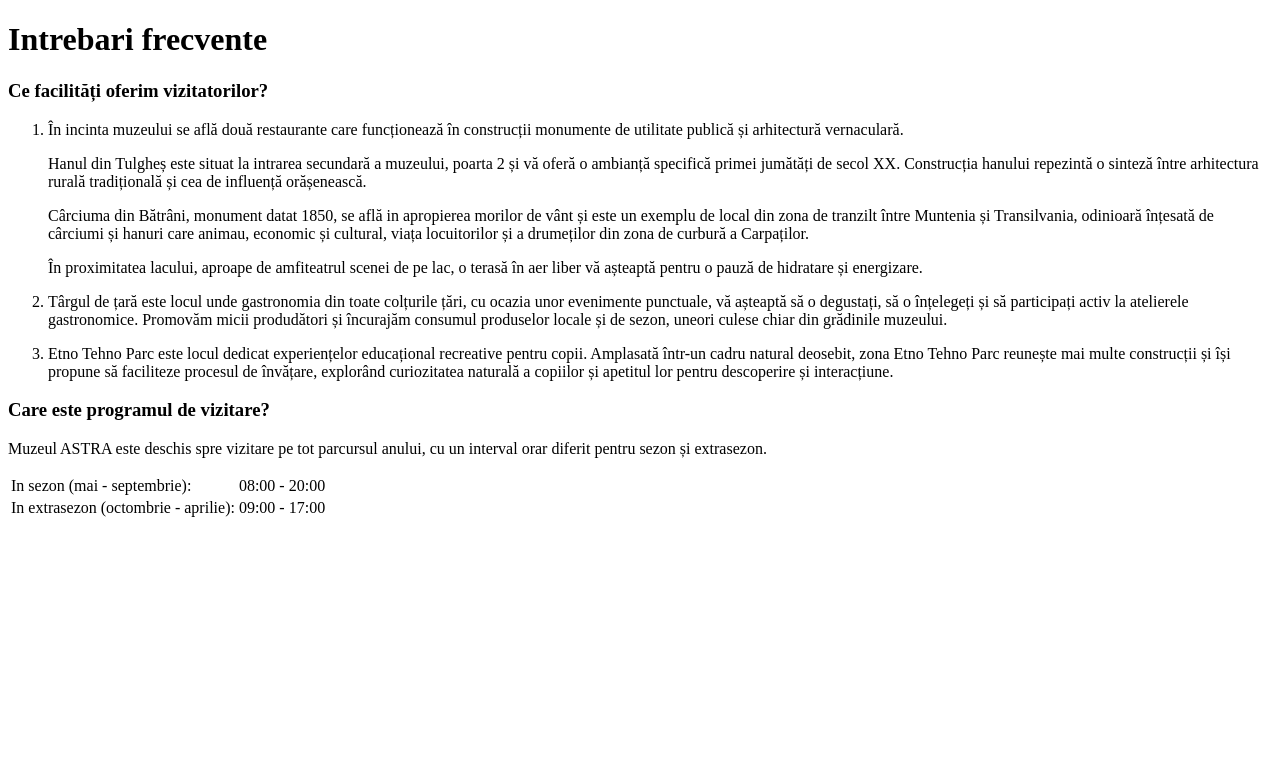
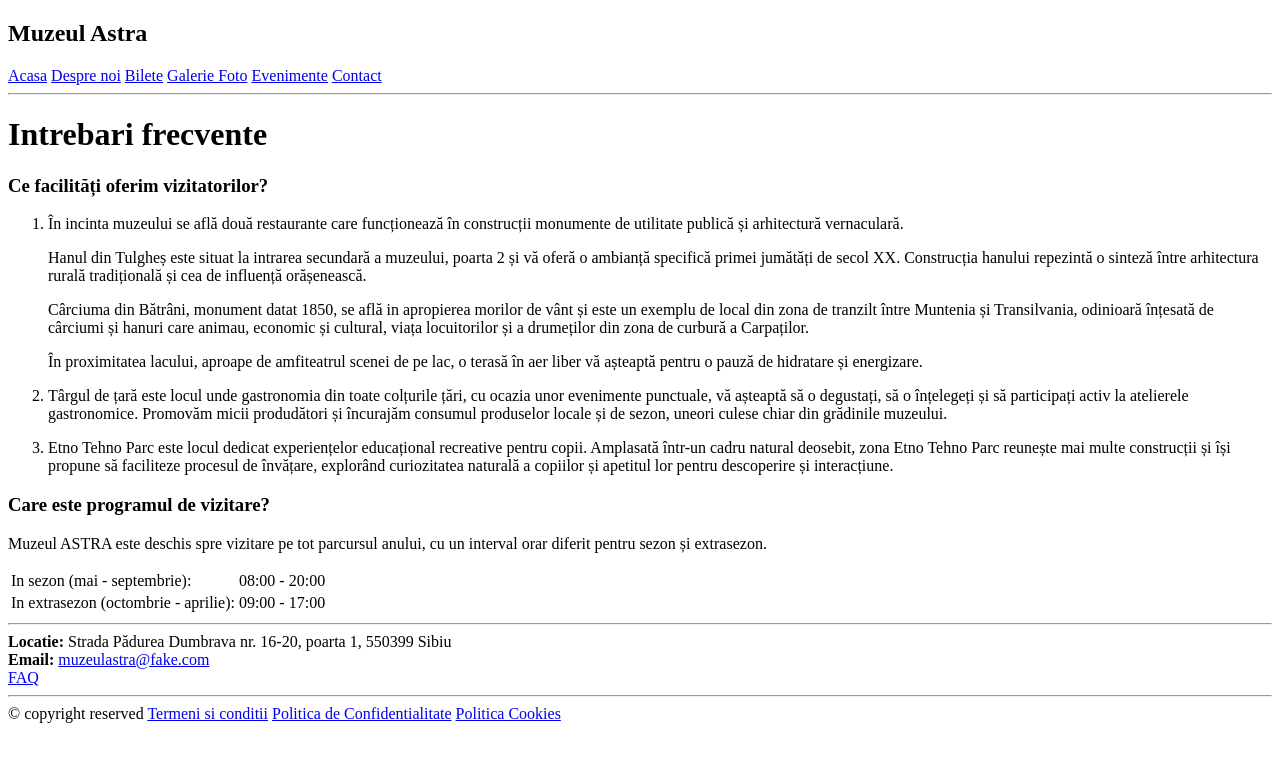
Before and after one commit to Tudor-debug819/Tudor-debug819.github.io, a plain HTML site: page FAQ.html in a window 1280 px wide. Drawn offline with Linux system fonts and the light colour scheme.

Commit message:
improved

```diff
--- a/FAQ.html
+++ b/FAQ.html
@@ -6,6 +6,18 @@
     <title>Document</title>
 </head>
 <body>
+
+    <header>
+        <h2>Muzeul Astra</h2>
+        <a href="index.html">Acasa</a>
+        <a href="Despre noi.html">Despre noi</a>
+        <a href="Bilete.html">Bilete</a>
+        <a href="Galerie Foto.html">Galerie Foto</a>
+        <a href="Evenimente.html">Evenimente</a>
+        <a href="Contact.html">Contact</a>
+        <hr>
+    </header>
+    <main>
     <h1>Intrebari frecvente</h1>
     <h3>Ce facilități oferim vizitatorilor?</h3>
     <ol>
@@ -57,6 +69,19 @@
             <td>09:00 - 17:00</td>
         </tr>
     </table>
+</main>
+
+<footer>
+    <hr>
+    <b>Locatie:</b> Strada Pădurea Dumbrava nr. 16-20, poarta 1, 550399 Sibiu <br>
+    <b>Email:</b> <a href="mailto:muzeulastra@fake.com">muzeulastra@fake.com</a> <br>
+    <a href="FAQ.html">FAQ</a>
+    <hr>
+    &copy; copyright reserved
+    <a href="Termeni.html">Termeni si conditii</a>
+    <a href="Confidentialitate.html">Politica de Confidentialitate</a>
+    <a href="Cookies.html">Politica Cookies</a>
+</footer>
 
 </body>
 </html>
```
Also changed, not shown: Confidentialitate.html (+28 -1 lines), Cookies.html (+27 -1 lines), Evenimente.html (+5 -5 lines), Galerie Foto.html (+9 -9 lines), Termeni.html (+26 -0 lines).
